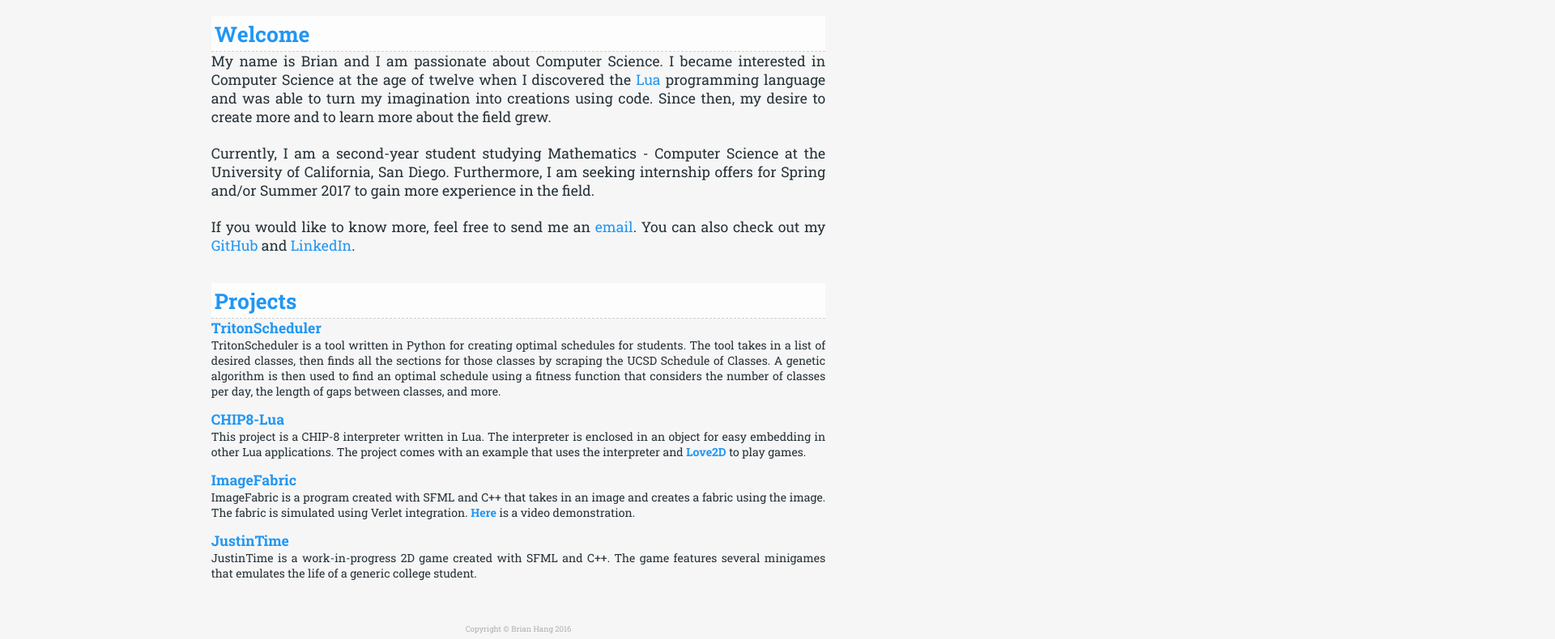
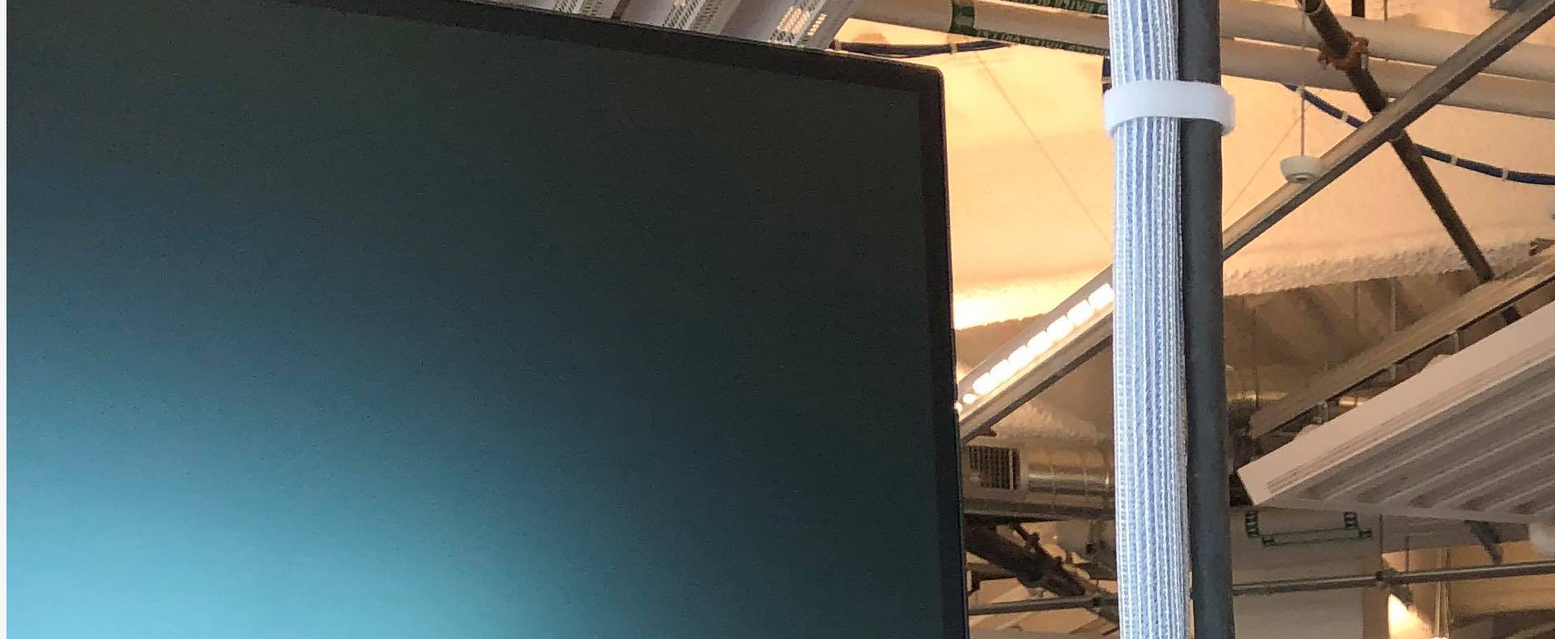
Before and after one commit to brianhang/brianhang.github.io, a plain HTML site: page index.html in a window 1280 px wide. Shown: the part 155-945 px from the top of the page at 81% size, 1920 px wide, since content can reach past the window. Drawn offline with Linux system fonts and the light colour scheme.

Commit message:
Update index.html

```diff
--- a/index.html
+++ b/index.html
@@ -5,74 +5,6 @@
         <link rel="stylesheet" href="style.css">
     </head>
     <body>
-        <div id="content">
-            <div id="top">
-                <header>brianhang<span id="domain">.me</span></header>
-            </div>
-            <section id="intro">
-                <h1><a href="#intro">Welcome</a></h1>
-                <p>
-                    My name is Brian and I am passionate about Computer Science.
-                    I became interested in Computer Science at the age of twelve
-                    when I discovered the <a href="https://www.lua.org/home.html">Lua</a>
-                    programming language and was able to turn my imagination
-                    into creations using code. Since then, my desire to create more
-                    and to learn more about the field grew.
-                <p>
-                    Currently, I am a second-year student studying Mathematics -
-                    Computer Science at the University of California, San Diego.
-                    Furthermore, I am seeking internship offers for Spring
-                    and/or Summer 2017 to gain more experience in the field.
-                </p>
-                <p>
-                    If you would like to know more, feel free to send me an
-                    <a href="mailto:inbox@brianhang.me">email</a>. You can also
-                    check out my <a href="https://github.com/brianhang">GitHub</a>
-                    and <a href="https://www.linkedin.com/in/brian-hang-b6a927106">LinkedIn</a>.
-                </p>
-            </section>
-            <section id="projects">
-                <h1><a href="#projects">Projects</a></h1>
-                <ul id="projectList">
-                    <li>
-                        <a href="https://github.com/brianhang/tritonscheduler">TritonScheduler</a>
-                        <p>
-                            TritonScheduler is a tool written in Python for creating optimal schedules for students.
-                            The tool takes in a list of desired classes, then finds all the sections for those classes
-                            by scraping the UCSD Schedule of Classes. A genetic algorithm is then used to find an optimal
-                            schedule using a fitness function that considers the number of classes per day, the length of gaps between
-                            classes, and more.
-                        </p>
-                    </li>
-                    <li>
-                        <a href="https://github.com/brianhang/chip8-lua">CHIP8-Lua</a>
-                        <p>
-                            This project is a CHIP-8 interpreter written in Lua. The interpreter is enclosed
-                            in an object for easy embedding in other Lua applications. The project comes with
-                            an example that uses the interpreter and <a href="https://love2d.org/">Love2D</a>
-                            to play games.
-                        </p>
-                    </li>
-                    <li>
-                        <a href="https://github.com/brianhang/ImageFabric">ImageFabric</a>
-                        <p>
-                            ImageFabric is a program created with SFML and C++ that takes in an image and
-                            creates a fabric using the image. The fabric is simulated using Verlet integration.
-                            <a href="https://www.youtube.com/watch?v=uuc_SZpLlL8">Here</a> is a video demonstration.
-                        </p>
-                    </li>
-                    <li>
-                        <a href="https://github.com/brianhang/justintime">JustinTime</a>
-                        <p>
-                            JustinTime is a work-in-progress 2D game created with SFML and C++. The game features
-                            several minigames that emulates the life of a generic college student.
-                        </p>
-                    </li>
-                </ul>
-            </section>
-        </div>
-        <div id="copyright">
-            Copyright &copy; Brian Hang 2016
-        </div>
+        <img src="70244066_520182608779380_1773530861401014272_n.jpg" alt="brianhang.me" />
     </body>
 </html>
```
